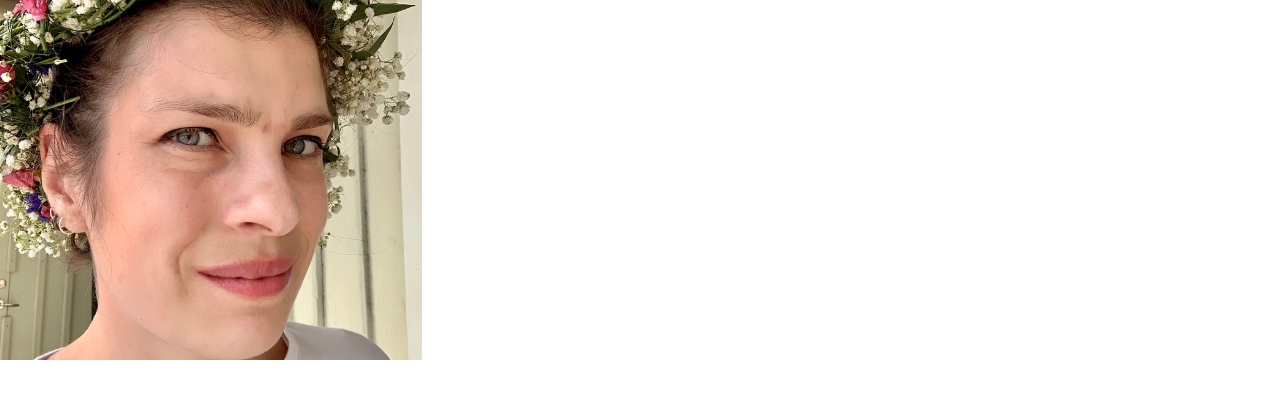
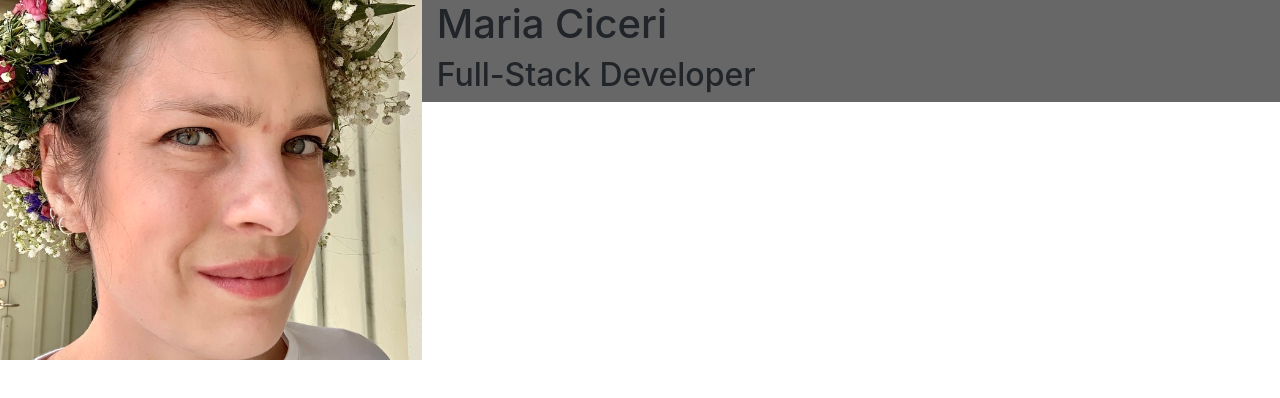
Before and after one commit to mariaciceri/resume-project, a plain HTML site: page index.html in a window 1280 px wide. Drawn offline with nearby package versions, Linux system fonts and the light colour scheme.

Commit message:
Add and style name and title

```diff
--- a/assets/css/style.css
+++ b/assets/css/style.css
@@ -1,4 +1,9 @@
 @import url('https://fonts.googleapis.com/css?family=Roboto:100,200,300,400,500,600,700|Exo:100,200,300,400,500,600,700');
+
+
+.bg-color-name-title {
+    background-color: #676767;
+}
 
 header {
     margin: 0;
--- a/index.html
+++ b/index.html
@@ -15,7 +15,13 @@
 
             </a>
             <div class="col-md-8">
+                <div class="row bg-color-name-title">
+                    <div class="col heading">
+                        <h1 class="name">Maria Ciceri</h1>
+                        <h2 class="title">Full-Stack Developer</h2>
 
+                    </div>
+                </div>
             </div>
         </div>
     </header>
```
